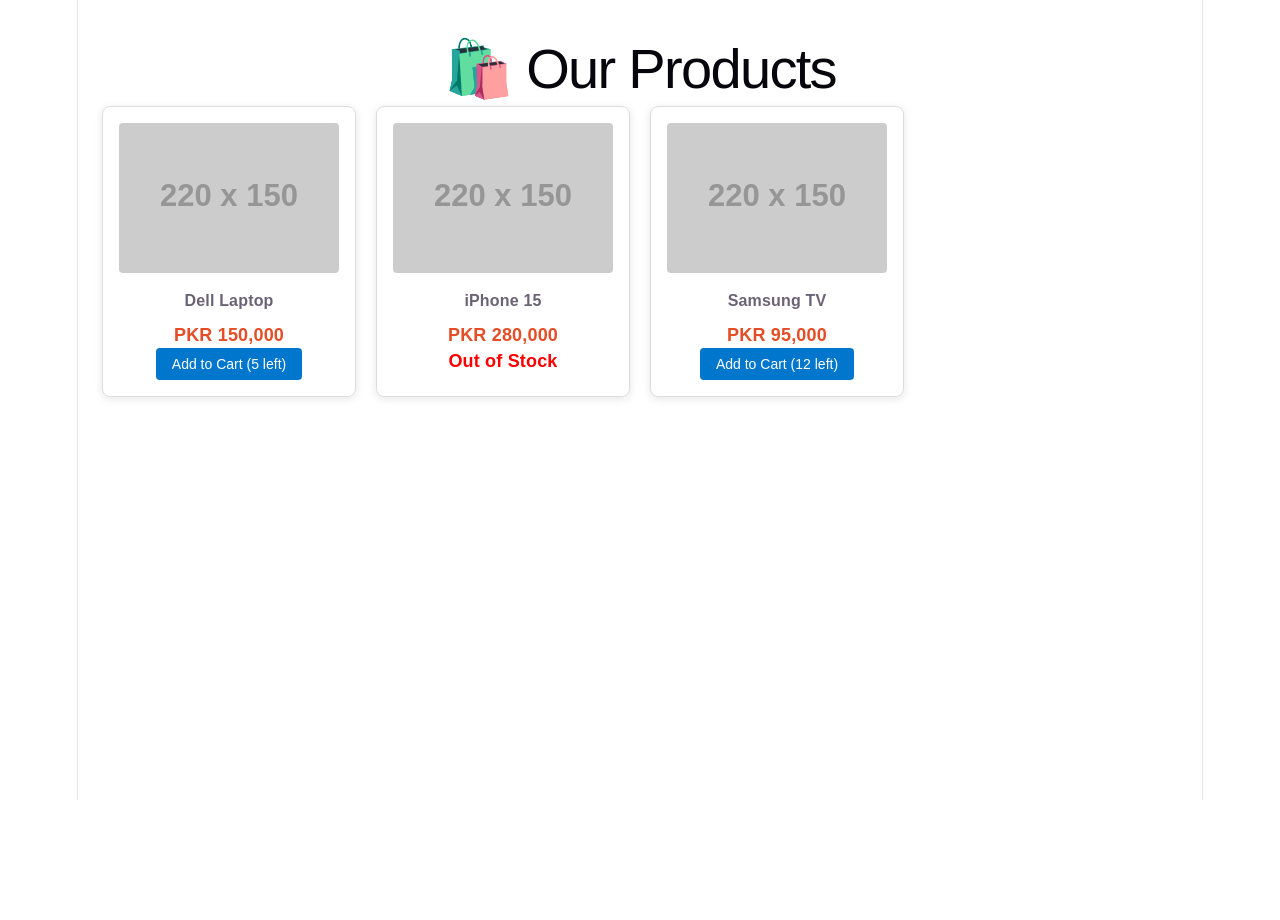
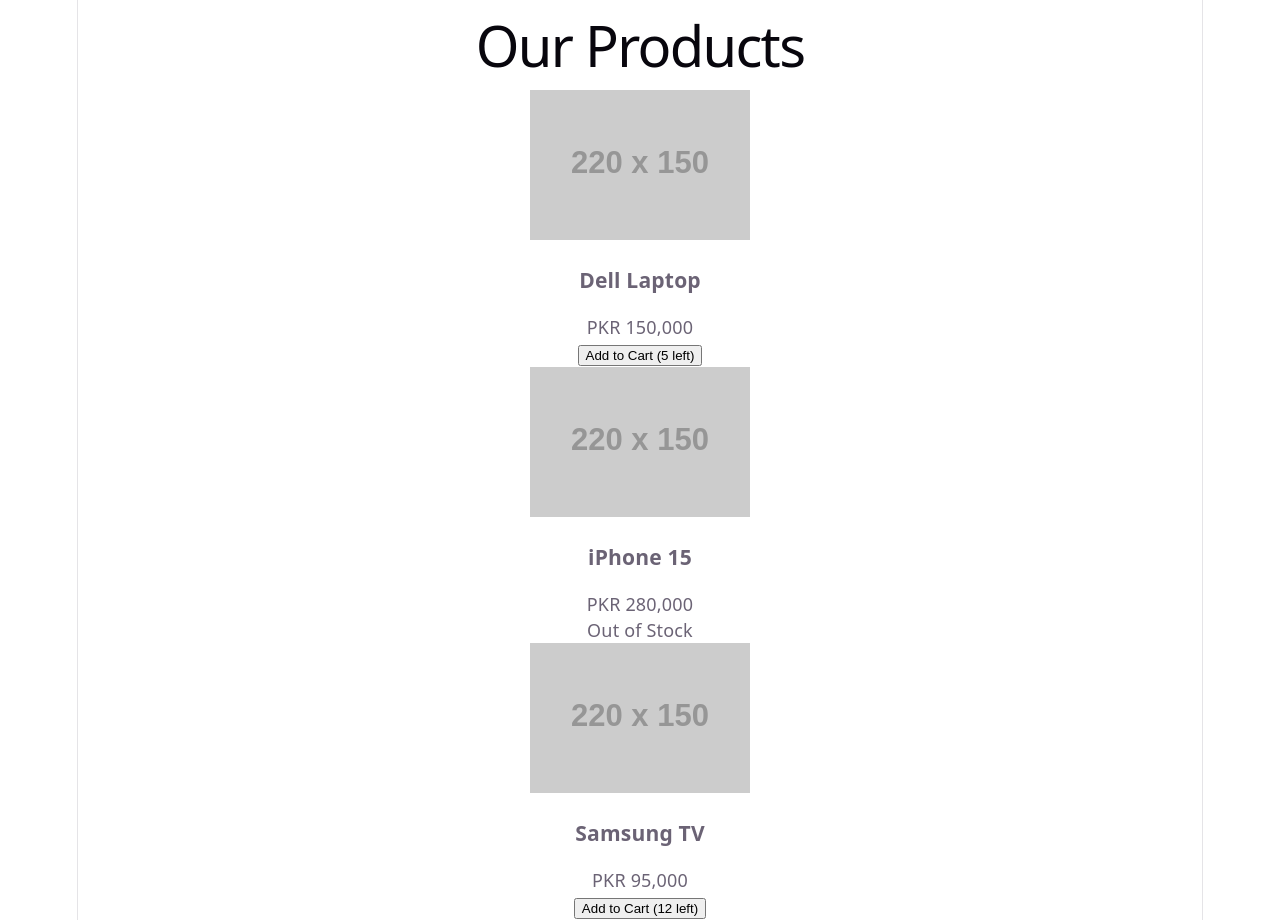
Before and after one commit to daniyal-coder-prime/ecommerce-store, a React (Vite) app in the folder my-react-app/: page / in a window 1280 px wide. Before the commit the page ends 800 px from the top, so only its background shows below. Built offline with nearby package versions, Linux system fonts and the light colour scheme.

Commit message:
feat: add ProductCard component with TypeScript props

```diff
--- a/my-react-app/src/components/ProductCard.tsx
+++ b/my-react-app/src/components/ProductCard.tsx
@@ -1,17 +1,19 @@
-import React from 'react';
+import React from "react";
 
+// define what data this component needs
 
-interface ProductCardProps{
-    id: number;
-    name: string;
+interface ProductCardProps {
+
+    id : number;
+    name: string
     price: number;
     imageUrl: string;
     stock: number;
-    onAddToCart: (id: number) => void;
-
+    onAddToCart: (id:number) => void
 }
 
 const ProductCard: React.FC<ProductCardProps> = ({
+
   id,
   name,
   price,
@@ -19,65 +21,25 @@
   stock,
   onAddToCart
 }) => {
-    return(
-         <div style={styles.card}>
-            <img src={imageUrl} alt={name} style={styles.image} />
-            <h3 style={styles.name}>{name}</h3>
-            <p style={styles.price}>PKR {price.toLocaleString()}</p>
 
-            {/* If stock is 0 → show Out of Stock. Otherwise → show button */}
+    return (
+
+        <div className='product-card'> {/* Comments in JSX use this syntax, NOT // */}
+         <img src={imageUrl} alt={name} />
+          <h3>{name}</h3>
+            {/* toLocaleString() formats 150000 as '150,000' */}
+               <p>PKR {price.toLocaleString()}</p>
+               {/* Conditional rendering: if stock is 0, show Out of Stock */}
                  {stock === 0 ? (
-                <p style={styles.outOfStock}>Out of Stock</p>
+        <p>Out of Stock</p>
       ) : (
-                <button
-                    style={styles.button}
-                    onClick={() => onAddToCart(id)}
-                >
+        <button onClick={() => onAddToCart(id)}>
           Add to Cart ({stock} left)
         </button>
       )}
     </div>
   );
-};
-// Simple inline styles so you can see it clearly
-const styles = {
-    card: {
-        border: '1px solid #ddd',
-        borderRadius: '8px',
-        padding: '16px',
-        width: '220px',
-        textAlign: 'center' as const,
-        boxShadow: '0 2px 8px rgba(0,0,0,0.1)',
-        fontFamily: 'Arial'
-    },
-    image: {
-        width: '100%',
-        height: '150px',
-        objectFit: 'cover' as const,
-        borderRadius: '4px'
-    },
-    name: {
-        fontSize: '16px',
-        margin: '8px 0'
-    },
-    price: {
-        color: '#e44d26',
-        fontWeight: 'bold' as const,
-        fontSize: '18px'
-    },
-    button: {
-        backgroundColor: '#0077cc',
-        color: 'white',
-        border: 'none',
-        padding: '8px 16px',
-        borderRadius: '4px',
-        cursor: 'pointer',
-        fontSize: '14px'
-    },
-    outOfStock: {
-        color: 'red',
-        fontWeight: 'bold' as const
+
 }
-};
 
 export default ProductCard;
--- a/my-react-app/src/pages/ProductsPage.tsx
+++ b/my-react-app/src/pages/ProductsPage.tsx
@@ -42,15 +42,12 @@
     };
 
  return (
-        <div style={{ padding: '24px' }}>
-            <h1 style={{ fontFamily: 'Arial', marginBottom: '24px' }}>
-                🛍️ Our Products
-            </h1>
+         <div>
+      <h1>Our Products</h1>
 
-            {/* .map() loops through products and creates one ProductCard per product */}
-            <div style={{ display: 'flex', gap: '20px', flexWrap: 'wrap' }}>
+      {/* .map() loops through the array and creates a ProductCard for each */}
       {products.map((product) => (
-                    // key is REQUIRED when using .map() — always use the id
+        // 'key' is required by React when rendering lists
         <ProductCard
           key={product.id}
           id={product.id}
@@ -62,7 +59,6 @@
         />
       ))}
     </div>
-        </div>
   );
 };
 
```
Also changed, not shown: my-react-app/src/practice/day2.ts (line endings or trailing spaces). Lines whose indentation alone changed are shown as unchanged.
